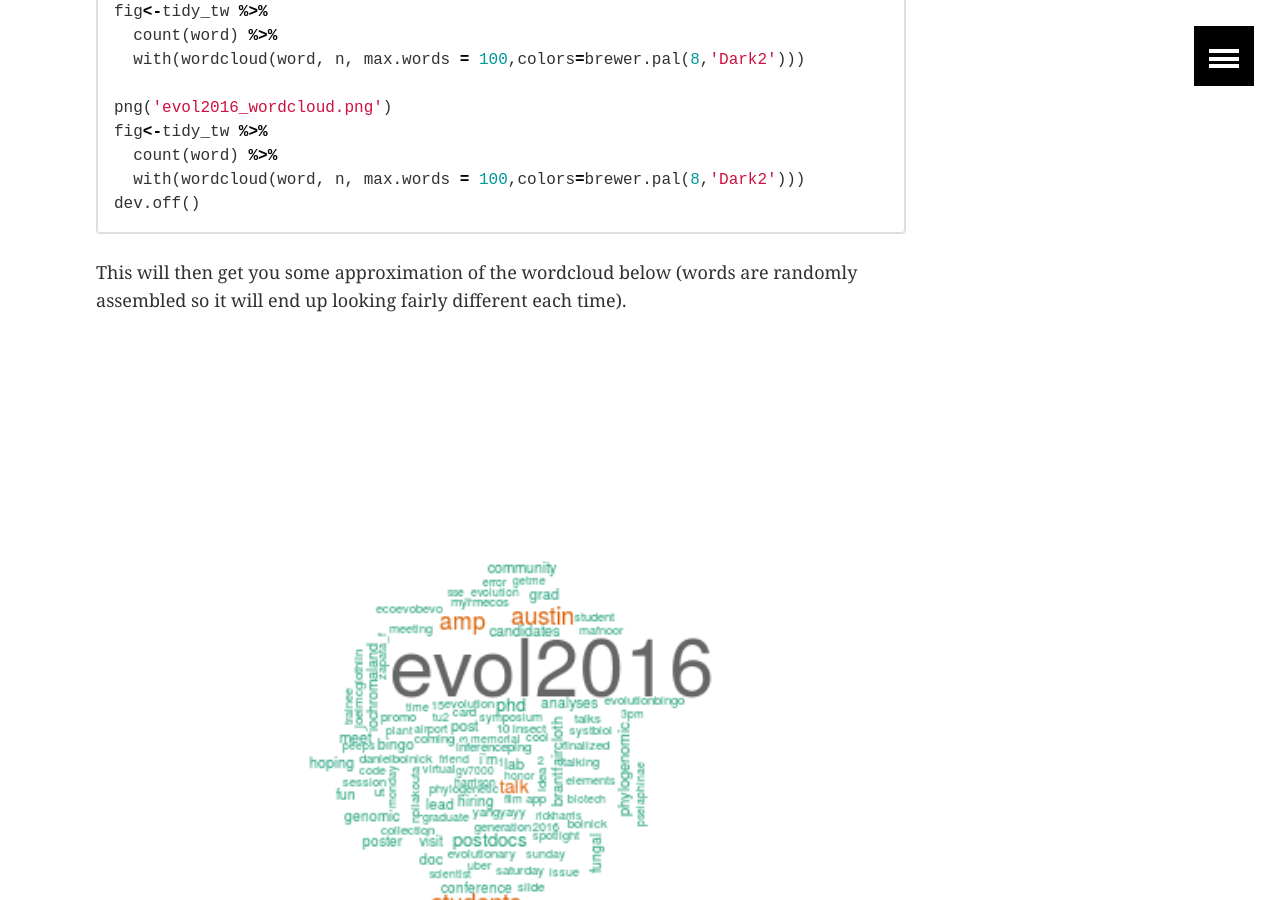
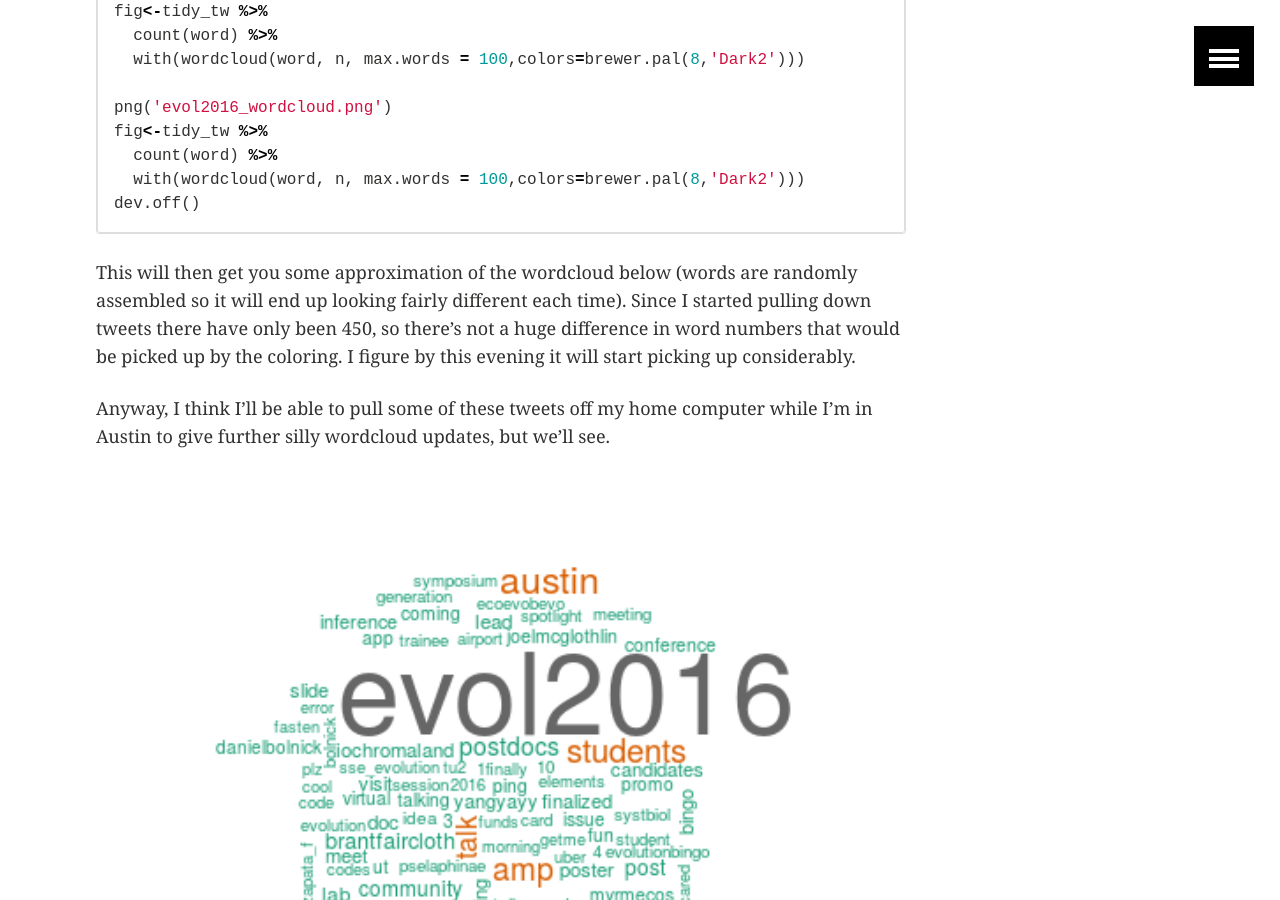
Before and after one commit to thomas-keller/thomas-keller.github.io, a Jekyll site: the page built from _posts/articles/2016-06-16-using-streamr-tidytext-to-conferences-with-twitter.md, in a window 1280 px wide and 900 px high, scrolled down 2858 px. Built offline with Jekyll 4.4.1, drawn with Linux system fonts in a browser that asks for light colours; comment, search, counter and statistics services are not loaded.

Commit message:
post about twitter stream for evol

````diff
--- a/_posts/articles/2016-06-16-using-streamr-tidytext-to-conferences-with-twitter.md
+++ b/_posts/articles/2016-06-16-using-streamr-tidytext-to-conferences-with-twitter.md
@@ -88,6 +88,8 @@ fig<-tidy_tw %>%
 dev.off()
 ```
 
-This will then get you some approximation of the wordcloud below (words are randomly assembled so it will end up looking fairly different each time).
+This will then get you some approximation of the wordcloud below (words are randomly assembled so it will end up looking fairly different each time). Since I started pulling down tweets there have only been 450, so there's not a huge difference in word numbers that would be picked up by the coloring. I figure by this evening it will start picking up considerably.
+
+Anyway, I think I'll be able to pull some of these tweets off my home computer while I'm in Austin to give further silly wordcloud updates, but we'll see.
 
 <img src="https://thomas-keller.github.io/images/evol2016_wordcloud.png" width="800">
````
Also changed, not shown: images/evol2016_wordcloud.png.
